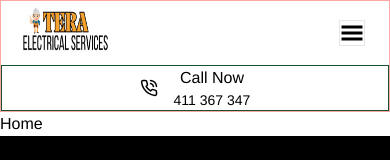
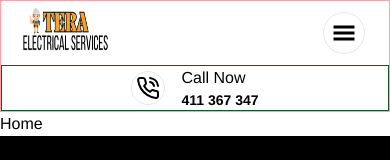
Before and after one commit to Mana12011207/TERA-electrical-services, a React (Create React App) app: page / in a window 390 px wide. Shown: the top 160 px of the page. Built offline with nearby package versions, Linux system fonts and the light colour scheme; a web font is replaced by a local one.

Commit message:
Complete base layout for Navbar on mobile screens

```diff
--- a/src/components/Navbar.jsx
+++ b/src/components/Navbar.jsx
@@ -26,7 +26,7 @@ function Navbar() {
 
         {/* Collapsed Hamburger */}
         <button
-          className="col-start-3 mr-6 border justify-self-end"
+          className="col-start-3 p-2 mr-6 border rounded-full justify-self-end"
           onClick={toggleHamburgerMenu}
           aria-label="Toggle menu"
         >
@@ -59,10 +59,12 @@ function Navbar() {
         {/* CTA Button */}
         <button className="w-full col-start-1 col-end-4 border border-green-900">
           <div className="flex items-center justify-center space-x-4">
-            <LuPhoneCall className="text-lg" />
+            <div className="p-1 border rounded-full">
+              <LuPhoneCall className="text-2xl" />
+            </div>
             <div className="flex flex-col">
-              <span className="">Call Now</span>
-              <a href="tel:+61411367347" className="text-sm">
+              <span className="text-left">Call Now</span>
+              <a href="tel:+61411367347" className="text-sm font-bold">
                 411 367 347
               </a>
             </div>
```
